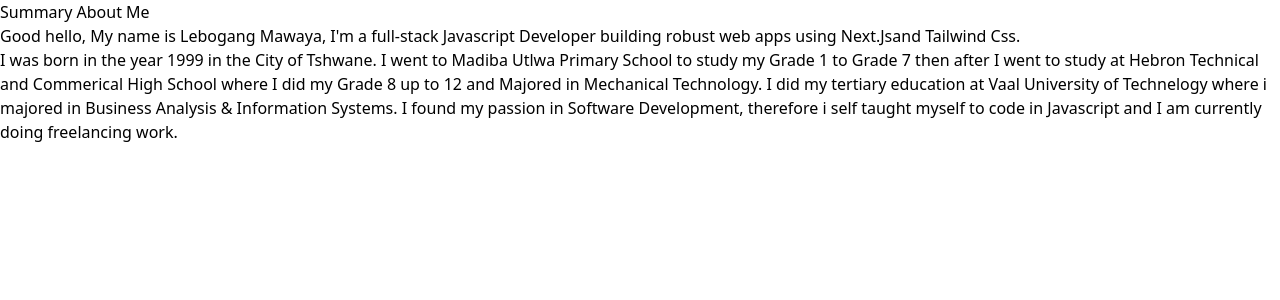
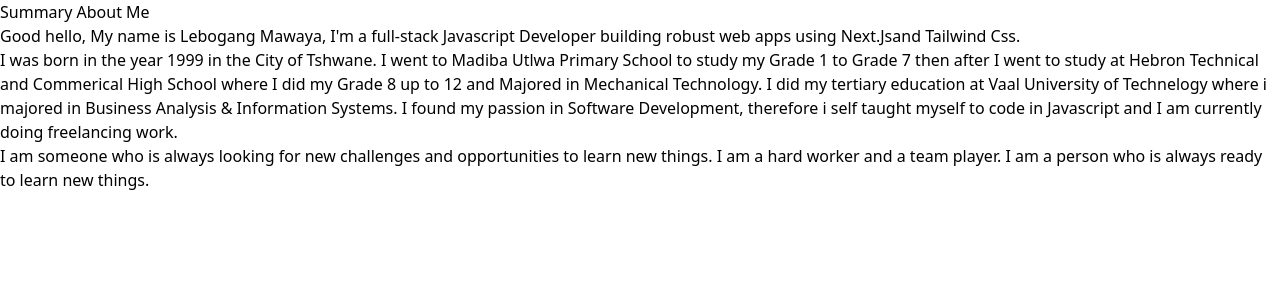
Before and after one commit to mawayalebo/lebowho, a Next.js app: page / in a window 1280 px wide. Shown: the top 300 px of the page. Built offline with nearby package versions, Linux system fonts and the light colour scheme.

Commit message:
updating profile componenet

```diff
--- a/components/Profile.tsx
+++ b/components/Profile.tsx
@@ -17,6 +17,9 @@ function Profile() {
                     and Commerical High School where I did my Grade 8 up to 12 and Majored in Mechanical Technology. I did my tertiary education at Vaal University of Technelogy where i majored in Business Analysis & Information Systems.
                     I found my passion in Software Development, therefore i self taught myself to code in Javascript and I am currently doing freelancing work.
                 </p>
+                <p>
+                    I am someone who is always looking for new challenges and opportunities to learn new things. I am a hard worker and a team player. I am a person who is always ready to learn new things.
+                </p>
 
             </div>
         </section>
```
